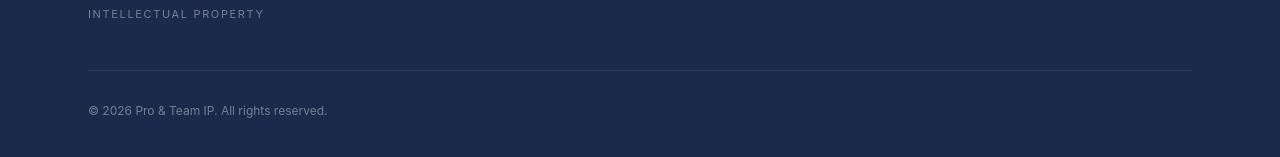
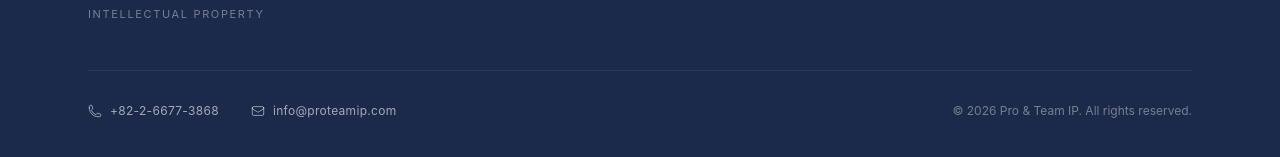
Before and after one commit to gustn0117/proteam-broker, a Next.js app: page / in a window 1280 px wide. Shown: the part 889-1046 px from the top of the page. Built offline with nearby package versions, Linux system fonts and the light colour scheme.

Commit message:
Add contact info to footer (+82-2-6677-3868)

```diff
--- a/src/components/Footer.tsx
+++ b/src/components/Footer.tsx
@@ -25,7 +25,29 @@
             ))}
           </nav>
         </div>
-        <div className="border-t border-white/[0.06] mt-12 pt-8">
+
+        {/* Contact Info */}
+        <div className="border-t border-white/[0.06] mt-12 pt-8 flex flex-col md:flex-row justify-between items-start md:items-center gap-4">
+          <div className="flex flex-col sm:flex-row gap-4 sm:gap-8">
+            <a
+              href="tel:+82-2-6677-3868"
+              className="text-white/60 hover:text-white text-xs tracking-wide transition-colors duration-300 flex items-center gap-2"
+            >
+              <svg className="w-3.5 h-3.5" fill="none" viewBox="0 0 24 24" stroke="currentColor" strokeWidth={1.5}>
+                <path strokeLinecap="round" strokeLinejoin="round" d="M2.25 6.75c0 8.284 6.716 15 15 15h2.25a2.25 2.25 0 002.25-2.25v-1.372c0-.516-.351-.966-.852-1.091l-4.423-1.106c-.44-.11-.902.055-1.173.417l-.97 1.293c-.282.376-.769.542-1.21.38a12.035 12.035 0 01-7.143-7.143c-.162-.441.004-.928.38-1.21l1.293-.97c.363-.271.527-.734.417-1.173L6.963 3.102a1.125 1.125 0 00-1.091-.852H4.5A2.25 2.25 0 002.25 4.5v2.25z" />
+              </svg>
+              +82-2-6677-3868
+            </a>
+            <a
+              href="mailto:info@proteamip.com"
+              className="text-white/60 hover:text-white text-xs tracking-wide transition-colors duration-300 flex items-center gap-2"
+            >
+              <svg className="w-3.5 h-3.5" fill="none" viewBox="0 0 24 24" stroke="currentColor" strokeWidth={1.5}>
+                <path strokeLinecap="round" strokeLinejoin="round" d="M21.75 6.75v10.5a2.25 2.25 0 01-2.25 2.25h-15a2.25 2.25 0 01-2.25-2.25V6.75m19.5 0A2.25 2.25 0 0019.5 4.5h-15a2.25 2.25 0 00-2.25 2.25m19.5 0v.243a2.25 2.25 0 01-1.07 1.916l-7.5 4.615a2.25 2.25 0 01-2.36 0L3.32 8.91a2.25 2.25 0 01-1.07-1.916V6.75" />
+              </svg>
+              info@proteamip.com
+            </a>
+          </div>
           <p className="text-white/40 text-xs">
             &copy; {new Date().getFullYear()} Pro &amp; Team IP. All rights reserved.
           </p>
```
